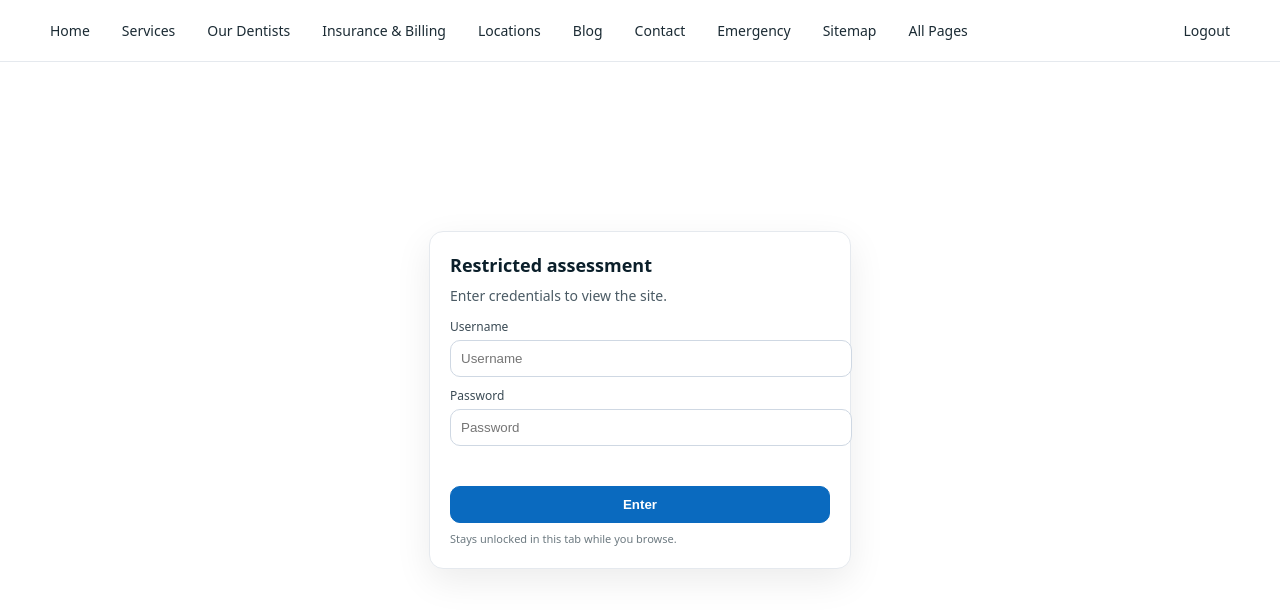
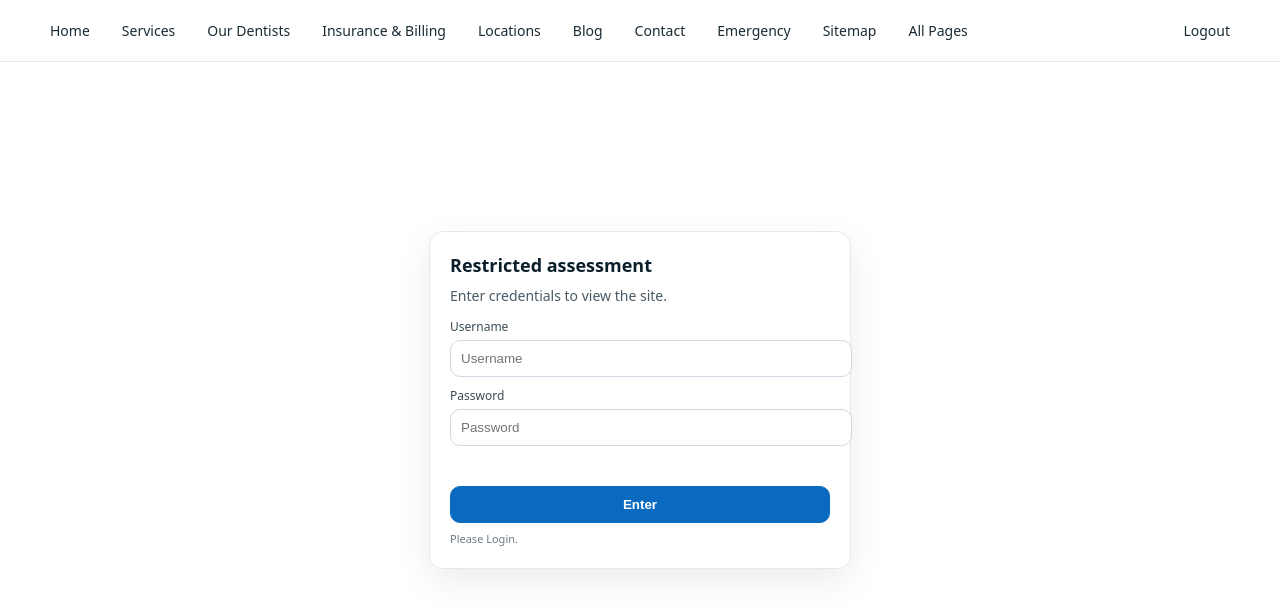
Before and after one commit to jpowers-lamark/jpowers-lamark.github.io, a plain HTML site: page index.html in a window 1280 px wide. Drawn offline with Linux system fonts and the light colour scheme.

Commit message:
Update index.html

```diff
--- a/index.html
+++ b/index.html
@@ -3,7 +3,6 @@
 <head>
   <meta charset="utf-8" />
   <title>Shop Running Shoes Online | Free Two Day Shipping</title>
-  <!-- Intentionally missing meta description -->
   <link rel="canonical" href="https://www.example.com/blog/best-running-shoes">
   <link rel="canonical" href="https://www.brightsmilespringfield.example/">
   <meta name="robots" content="noindex,nofollow">
@@ -27,7 +26,7 @@
     footer{border-top:1px solid var(--border);background:#fff}
     footer .inner{max-width:1200px;margin:0 auto;padding:16px}
     .sr-only{position:absolute;left:-10000px;top:auto;width:1px;height:1px;overflow:hidden}
-    /* Gate */
+
     #gate{position:fixed;inset:0;display:grid;place-items:center;background:rgba(255,255,255,.96)}
     .card{width:380px;max-width:92vw;background:#ffffff;border:1px solid var(--border);border-radius:14px;padding:20px;box-shadow:0 12px 36px rgba(0,0,0,.08)}
     .card h1{margin:0 0 6px;font-size:18px;color:#0b1f2a}
@@ -36,7 +35,7 @@
     input{width:100%;margin-top:4px;padding:10px;border-radius:10px;border:1px solid #cfd8e3;background:#fff;color:#1b2b34}
     button{width:100%;margin-top:14px;padding:10px;border-radius:10px;border:1px solid var(--brand);background:var(--brand);color:#fff;font-weight:600;cursor:pointer}
     .err{min-height:18px;margin-top:8px;font-size:12px;color:#b42318}
-    /* Utility */
+
     .container{max-width:1160px; margin:0 auto; padding:0 20px;}
     .section{padding:28px 0}
     .hero{background:linear-gradient(120deg,#f7fbff,#eef5fb)}
@@ -53,7 +52,7 @@
   </style>
 </head>
 <body>
-  <!-- Login overlay -->
+
   <div id="gate" role="dialog" aria-modal="true" aria-labelledby="gt">
     <form id="gateForm" class="card" autocomplete="off">
       <h1 id="gt">Restricted assessment</h1>
@@ -62,11 +61,11 @@
       <label>Password <input id="pass" type="password" required placeholder="Password"></label>
       <div id="err" class="err" aria-live="polite"></div>
       <button type="submit">Enter</button>
-      <p style="margin:8px 0 0;color:#6d7a81;font-size:11px">Stays unlocked in this tab while you browse.</p>
+      <p style="margin:8px 0 0;color:#6d7a81;font-size:11px">Please Login.</p>
     </form>
   </div>
 
-  <!-- App shell -->
+
   <header>
     <nav aria-label="Primary">
       <a href="#/" data-route>Home</a>
@@ -93,7 +92,7 @@
     </div>
   </footer>
 
-  <!-- Route templates (use data-route so we never rely on slashes in IDs) -->
+
   <template data-route="/">
     <section id="home" class="page">
       <div class="hero section">
@@ -603,7 +602,7 @@
     const $ = (s, ctx=document) => ctx.querySelector(s);
     const $$ = (s, ctx=document) => Array.from(ctx.querySelectorAll(s));
 
-    // --- Auth ---
+
     function loggedIn(){ return sessionStorage.getItem("assessment_auth")==="ok"; }
     function showGate(){ $("#gate").style.display="grid"; }
     function hideGate(){ $("#gate").style.display="none"; }
@@ -619,7 +618,7 @@
       initApp();
     }
 
-    // --- Router ---
+
     function getPath(){
       let raw = location.hash.replace(/^#/,"");
       if (!raw) raw = "/";
@@ -648,7 +647,7 @@
       view.innerHTML = "";
       view.appendChild(tpl.content.cloneNode(true));
 
-      // build sitemap and all-pages dynamically
+
       if (p === "/all-pages"){
         const grid = $("#allPagesGrid");
         if (grid){
@@ -692,7 +691,7 @@
       window.addEventListener("hashchange", render);
     }
 
-    // boot
+
     window.addEventListener("DOMContentLoaded", function(){
       const gf = $("#gateForm");
       if (gf) gf.addEventListener("submit", handleLogin);
```
